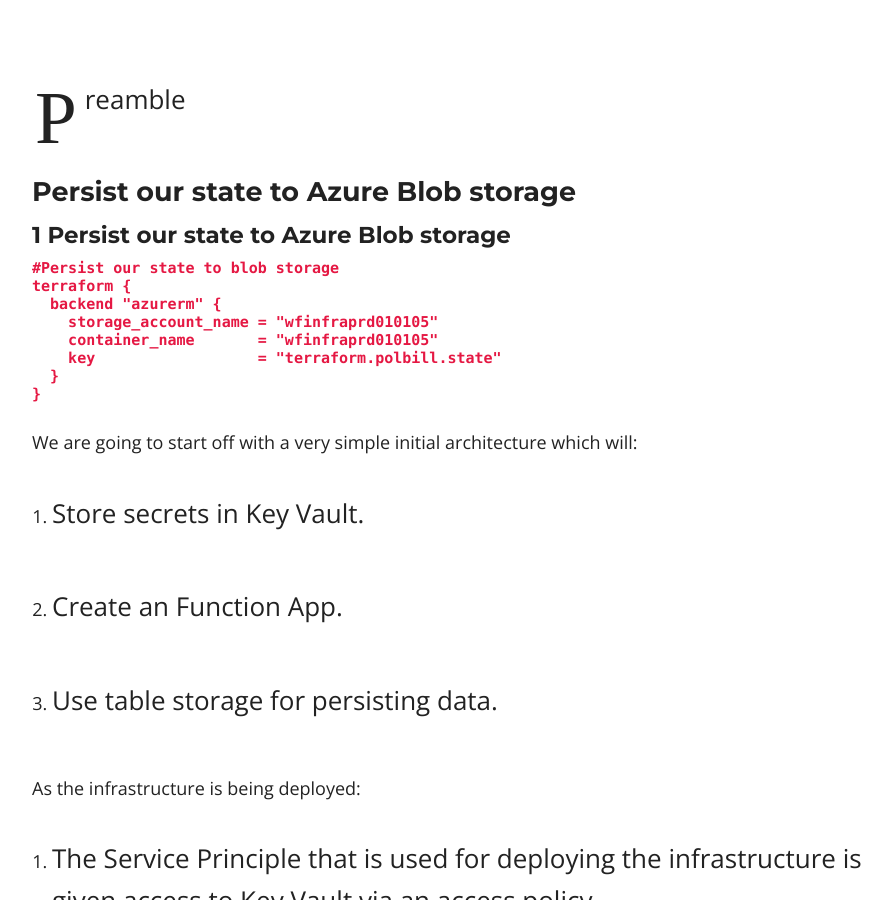
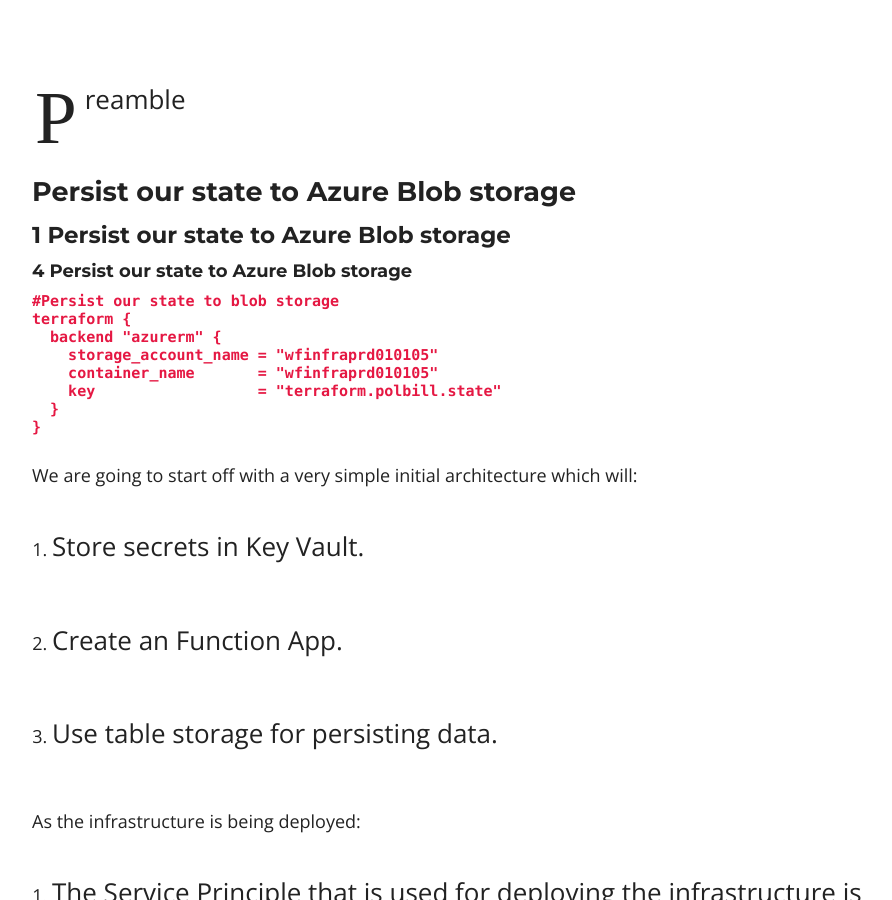
Before and after one commit to dermotreynolds/old.dermotreynolds.github.io, a Jekyll site: the page built from _posts/2017-05-12-16-function-infrastructure-deployment.md, in a window 1280 px wide and 900 px high, scrolled down 379 px. Shown: the whole window, without its empty margins (158-1050 px from the left). Built offline with Jekyll 4.4.1, drawn with Linux system fonts in a browser that asks for light colours; nearby versions of some CDN libraries.

Commit message:
Full End To End

```diff
--- a/_posts/2017-05-12-16-function-infrastructure-deployment.md
+++ b/_posts/2017-05-12-16-function-infrastructure-deployment.md
@@ -10,6 +10,8 @@
 ### Persist our state to Azure Blob storage
 
 #### 1 Persist our state to Azure Blob storage
+
+##### 4 Persist our state to Azure Blob storage
 
 ~~~~~~
 #Persist our state to blob storage
```
